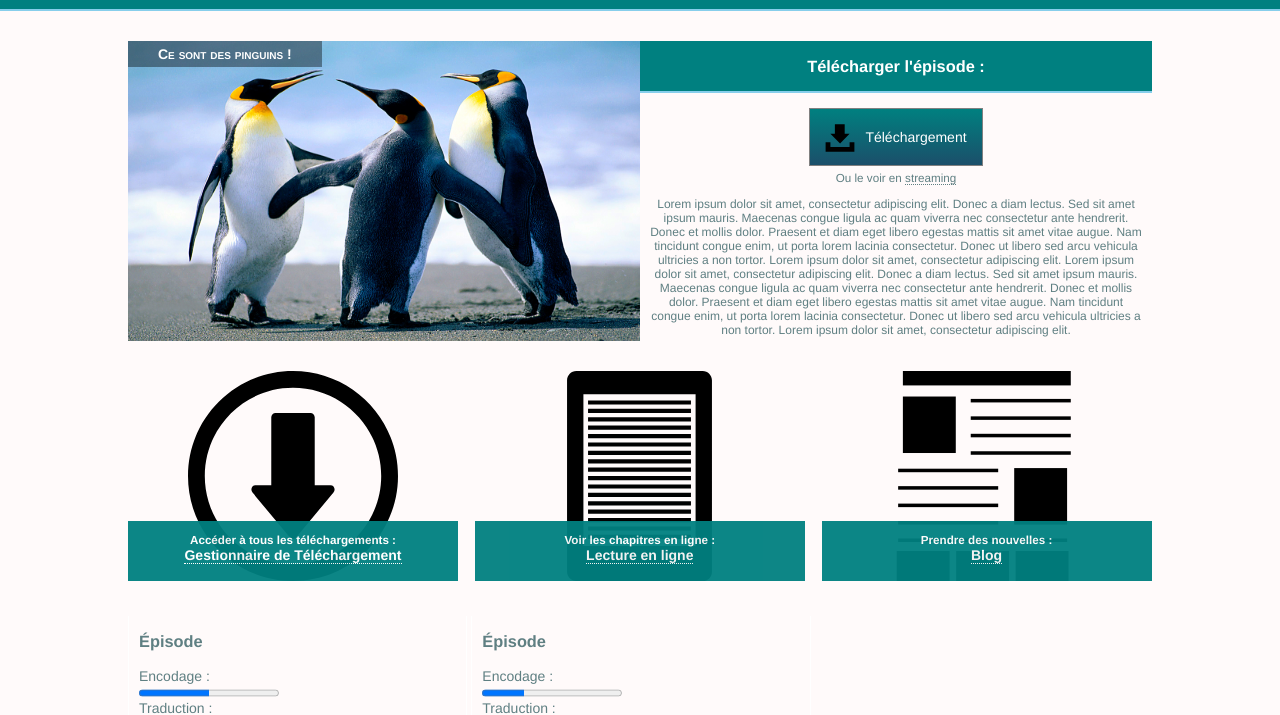
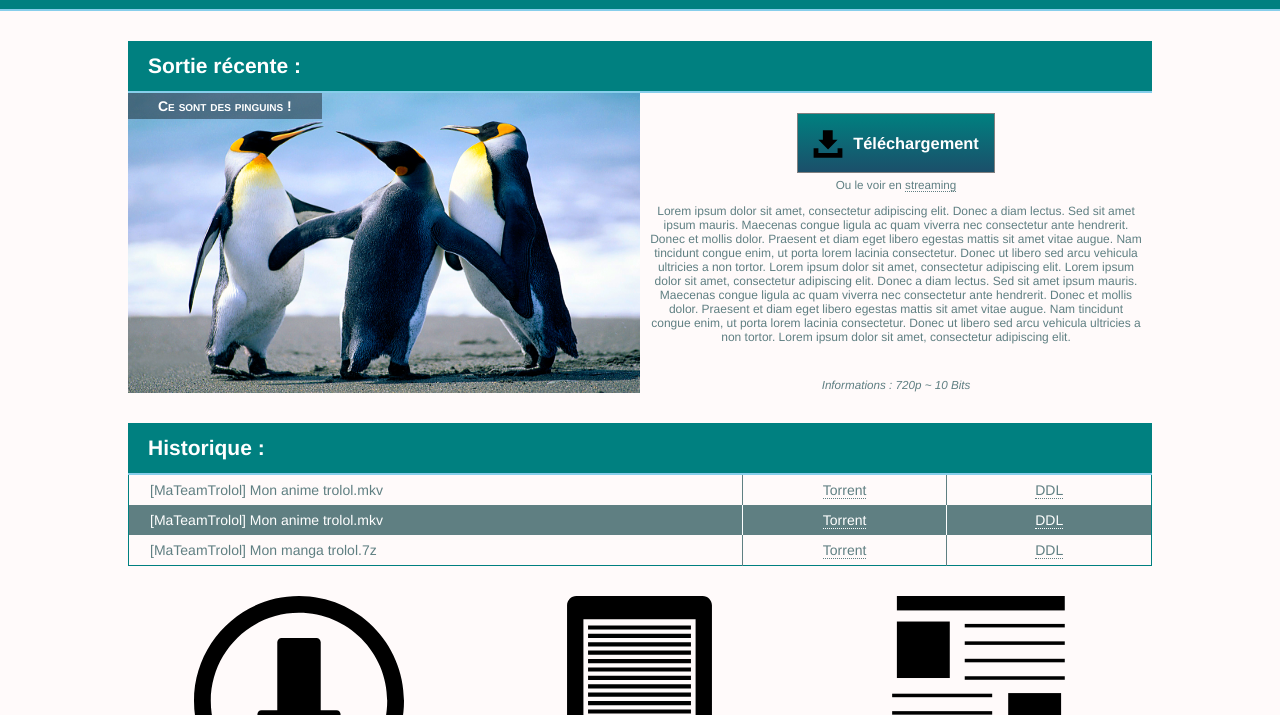
Before and after one commit to zJoul/MS, a plain HTML site: page index.html in a window 1280 px wide. Shown: the part 72-787 px from the top of the page. Drawn offline with Linux system fonts and the light colour scheme.

Commit message:
Add section Histo

```diff
--- a/_CSS/style.css
+++ b/_CSS/style.css
@@ -57,7 +57,11 @@ section {
 }
 
 section#main_download {
-	height: 300px;
+	height: 352px;
+}
+
+section header {
+	text-indent: 20px;
 }
 
 figure {
@@ -90,6 +94,7 @@ article {
 section#main_download article {
 	width: 50%;
 	height: 300px;
+	float: left;
 }
 
 article header {
@@ -97,13 +102,10 @@ article header {
 	margin-bottom: 30px;
 }
 
-section#main_download article header h1 {
-	width: inherit;
-}
-
 .content {
 	margin: auto;
 	text-align: center;
+	padding-top: 20px;
 }
 
 #getDL {
@@ -169,15 +171,12 @@ nav .quicknav {
 	display: inherit;
 	border-radius: 20px;
 	background-size: contain;
-	width: 330px;
+	width: 331px;
+	float: left;
 	background-attachment: scroll;
 	background-repeat: no-repeat;
 	background-position: top center;
-}
-
-nav .espace {
-	display: inherit;
-	width: 9px;
+	padding: 0 5px;
 }
 
 nav .DDL {
@@ -210,6 +209,8 @@ footer {
 	line-height: 15px;
 	border-top: 2px solid #87CEEB;
 	color: #FFF;
+	float: left;
+	width: 100%;
 }
 
 footer p {
@@ -225,12 +226,9 @@ footer p {
 }
 
 .widget {
-	width: 31%;
+	width: 200px;
 	display: inline-block;
-	margin: 5px auto;
-	border-right: 1px solid #FFF;
-	border-left: 1px solid #FFF;
-	padding: 0px 10px;
+	float: left;
 }
 
 .widget header {
@@ -284,6 +282,51 @@ ul.no-list {
 	background: #008080;
 }
 
+::-webkit-scrollbar-track-piece {
+	background: rgba(0, 128, 128, 0.3);
+}
+
 ::-webkit-scrollbar-button {
 	display: none;
 }
+
+/* Tableau Anime */
+table {
+	width: inherit;
+	border: 1px solid #008080;
+	border-top: 0px;
+	border-collapse: collapse;
+}
+
+table tr {
+	width: inherit;
+	height: 30px;
+}
+
+table tr td.anime-name {
+	width: 60%;
+	text-indent: 20px;
+}
+
+table tr td.anime-torrent,
+table tr td.anime-ddl {
+	width: 20%;
+	text-align: center;
+}
+
+table tr td.anime-name,
+table tr td.anime-torrent {
+	border-right: 1px solid #008080;
+	border-color: #5F7F82;
+}
+
+table tr:nth-of-type(even){
+	background: #5F7F82;
+	color: #FFF;
+	border-collapse: #FFF;
+}
+
+table tr:nth-of-type(even) td.anime-name,
+table tr:nth-of-type(even) td.anime-torrent {
+	border-color: #FFF;
+}
--- a/index.html
+++ b/index.html
@@ -16,16 +16,14 @@
 		<div id="main" itemprop="mainContentOfPage">
 			<section id="main_download" role="main">
 				<!-- Téléchargement principal -->
+				<header><h1>Sortie récente :</h1></header>
 				<figure>
 					<figcaption>Ce sont des pinguins !</figcaption>
 					<img src="_img/Penguins.jpg" alt="Pinguin"/>
 				</figure>
 				<article role='article'>
-					<header>
-						<h1>Télécharger l'épisode :</h1>
-					</header>
 					<div class="content">
-						<a href="#" id='getDL'><span class="btn-DL"></span>Téléchargement</a><br/><br/>
+						<h1><a href="#" id='getDL'><span class="btn-DL"></span>Téléchargement</a></h1>
 						<small>Ou le voir en <a href="#" class='stream'>streaming</a></small><br/>
 						<p>Lorem ipsum dolor sit amet, consectetur adipiscing elit. Donec a diam lectus. Sed sit amet ipsum mauris. Maecenas congue ligula ac quam viverra nec consectetur ante hendrerit. Donec et mollis dolor. Praesent et diam eget libero egestas mattis sit amet vitae augue. Nam tincidunt congue enim, ut porta lorem lacinia consectetur. Donec ut libero sed arcu vehicula ultricies a non tortor. Lorem ipsum dolor sit amet, consectetur adipiscing elit. Lorem ipsum dolor sit amet, consectetur adipiscing elit. Donec a diam lectus. Sed sit amet ipsum mauris. Maecenas congue ligula ac quam viverra nec consectetur ante hendrerit. Donec et mollis dolor. Praesent et diam eget libero egestas mattis sit amet vitae augue. Nam tincidunt congue enim, ut porta lorem lacinia consectetur. Donec ut libero sed arcu vehicula ultricies a non tortor. Lorem ipsum dolor sit amet, consectetur adipiscing elit.</p>
 					</div>
@@ -33,6 +31,22 @@
 						<small>Informations : 720p ~ 10 Bits</small>
 					</footer>
 				</article>
+			</section>
+			<section id="histo">
+				<header>
+					<h1>Historique :</h1>
+				</header>
+				<table>
+					<tr>
+						<td class="anime-name">[MaTeamTrolol] Mon anime trolol.mkv</td><td class="anime-torrent"><a href="#">Torrent</a></td><td class="anime-ddl"><a href="#">DDL</a></td>
+					</tr>
+					<tr>
+						<td class="anime-name">[MaTeamTrolol] Mon anime trolol.mkv</td><td class="anime-torrent"><a href="#">Torrent</a></td><td class="anime-ddl"><a href="#">DDL</a></td>
+					</tr>
+					<tr>
+						<td class="anime-name">[MaTeamTrolol] Mon manga trolol.7z</td><td class="anime-torrent"><a href="#">Torrent</a></td><td class="anime-ddl"><a href="#">DDL</a></td>
+					</tr>
+				</table>
 			</section>
 			<section id="other_link">
 				<!-- Liens vers les différents sites -->
@@ -43,14 +57,12 @@
 							<a href="#">Gestionnaire de Téléchargement</a>
 						</div>
 					</div>
-					<div class='espace'></div>
 					<div class='quicknav LEL'>
 						<div class='linkbox'>
 							<small>Voir les chapitres en ligne :</small><br/>
 							<a href="#">Lecture en ligne</a>
 						</div>
 					</div>
-					<div class='espace'></div>
 					<div class='quicknav Blog'>
 						<div class='linkbox'>
 							<small>Prendre des nouvelles :</small><br/>
```
